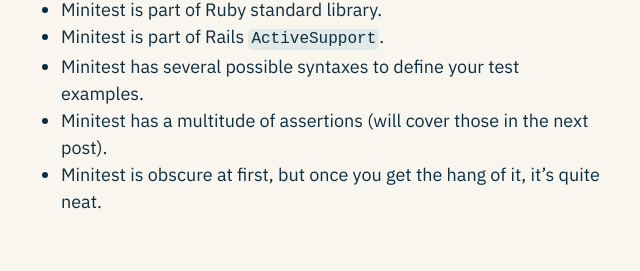
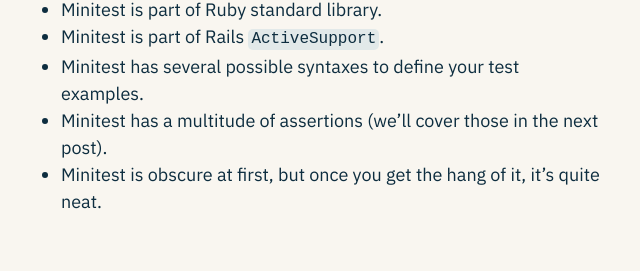
Before and after one commit to merciremi/remicodes, a Jekyll site: the page built from _posts/2025-10-07-test-your-rails-app-with-minitest-a-much-needed-tutorial.md, in a window 1280 px wide and 900 px high, scrolled down 6103 px, cut to the strip 265-536 px from the top of the window. Shown: the whole strip, without its empty margins (327-967 px from the left). Built offline with Jekyll 4.4.1, drawn with Linux system fonts in a browser that asks for light colours.

Commit message:
Minitest fix typo

```diff
--- a/_posts/2025-10-07-test-your-rails-app-with-minitest-a-much-needed-tutorial.md
+++ b/_posts/2025-10-07-test-your-rails-app-with-minitest-a-much-needed-tutorial.md
@@ -215,5 +215,5 @@
 - Minitest is part of Ruby standard library.
 - Minitest is part of Rails `ActiveSupport`.
 - Minitest has several possible syntaxes to define your test examples.
-- Minitest has a multitude of assertions (will cover those in the next post).
+- Minitest has a multitude of assertions (we'll cover those in the next post).
 - Minitest is obscure at first, but once you get the hang of it, it's quite neat.
```
